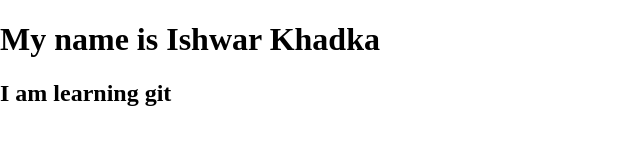
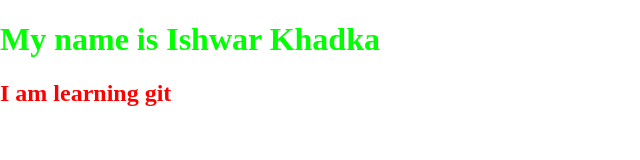
Before and after one commit to IshwarKhadka000/simplehtmlcss, a plain HTML site: page index.html in a window 1280 px wide. Shown: the whole page, without its empty margins (0-640 px from the left). Drawn offline with Linux system fonts and the light colour scheme.

Commit message:
h2 color changed to red

```diff
--- a/style.css
+++ b/style.css
@@ -2,3 +2,10 @@ body{
     margin: 0;
     padding: 0;
 }
+h1 {
+    color: #00ff00
+}
+
+h2 {
+    color: #ff0000
+}
```
